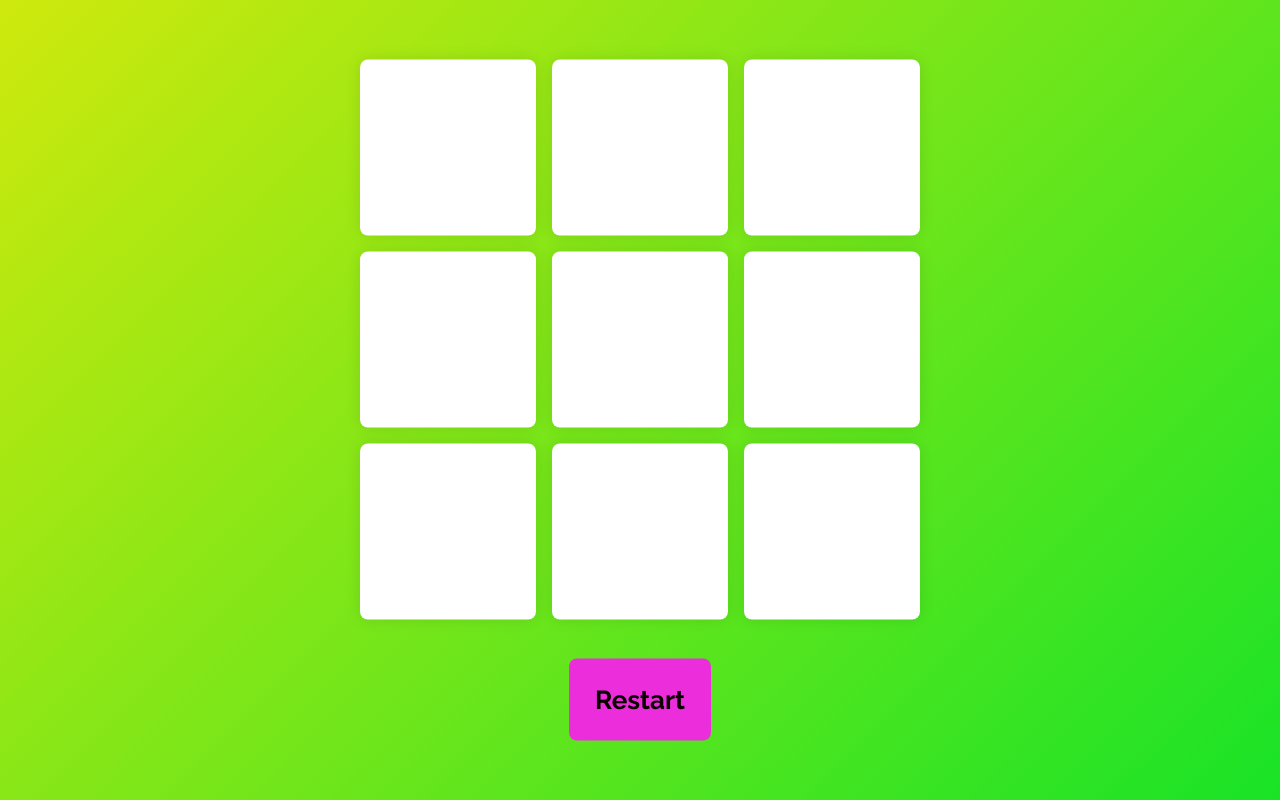
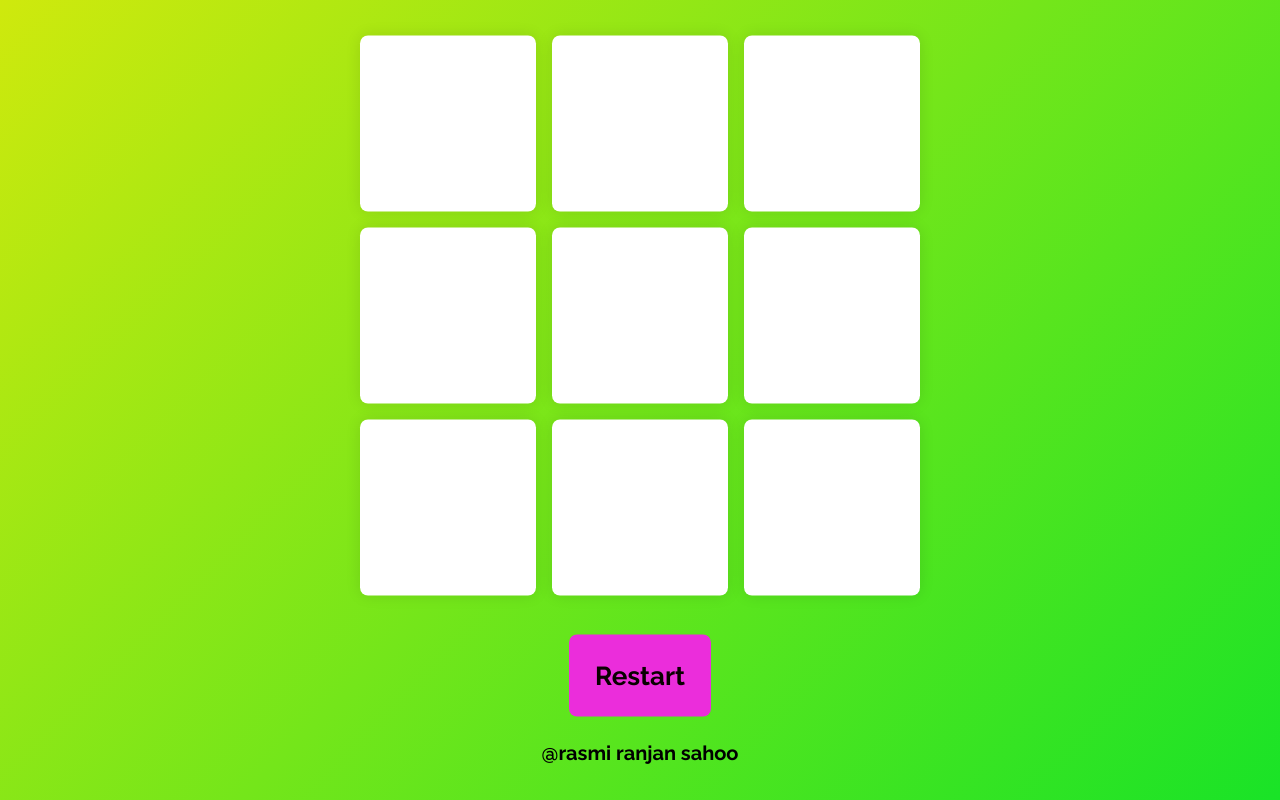
Before and after one commit to rasmisahoo-coll/x-and-y-game, a plain HTML site: page index.html in a window 1280 px wide. Drawn offline with Linux system fonts and the light colour scheme.

Commit message:
index.html

```diff
--- a/index.html
+++ b/index.html
@@ -21,6 +21,8 @@
            <button class="button-option"></button>
        </div>
        <button id="restart">Restart</button>
+       <br>
+       <center>@rasmi ranjan sahoo</center>
    </div>
 
    <div class="popup hide">
```
